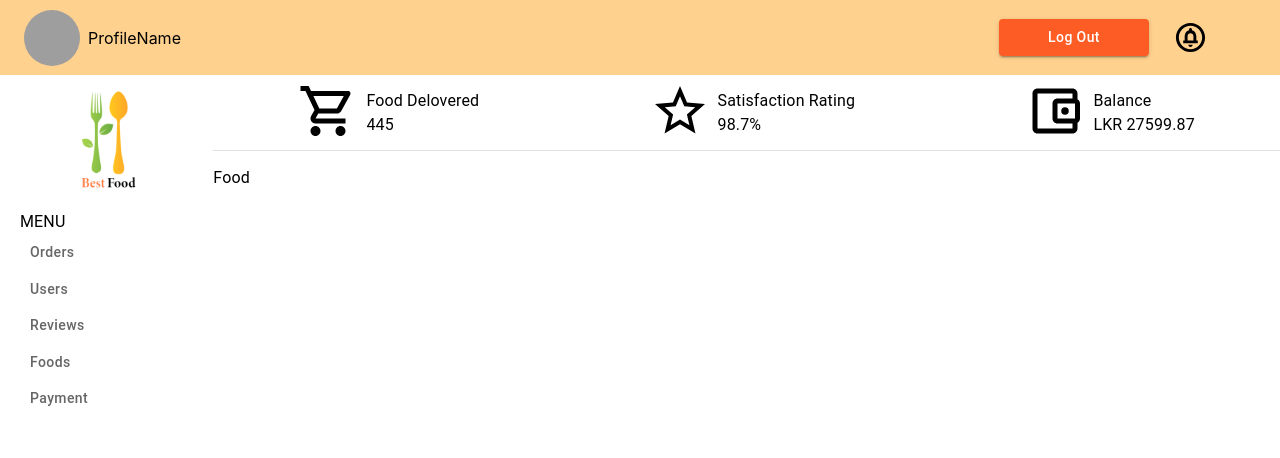
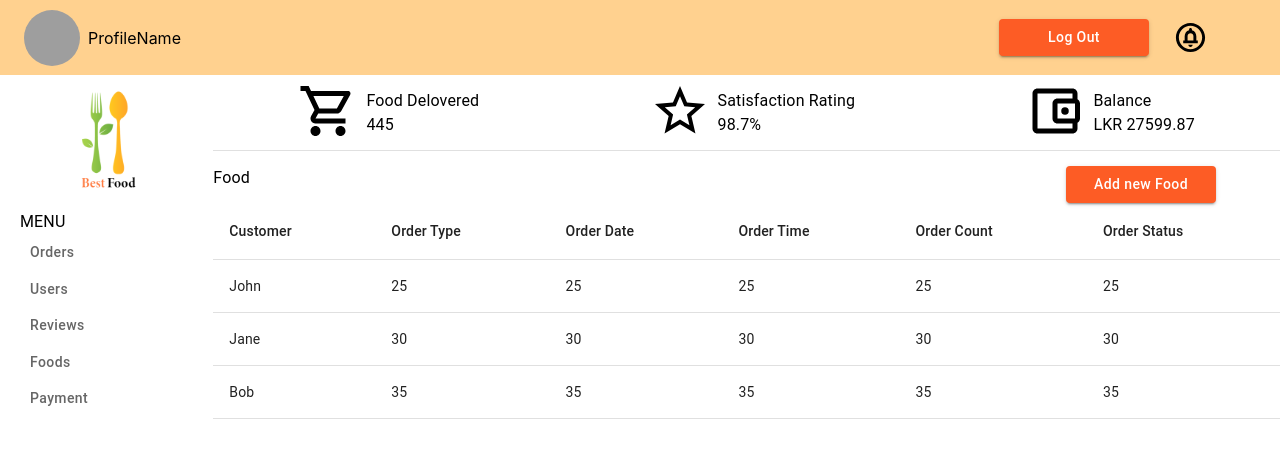
Before and after one commit to shakuvi/final-project-web-frontend, a React (Create React App) app: page /foods in a window 1280 px wide. Shown: the top 458 px of the page. Built offline with nearby package versions, Linux system fonts and the light colour scheme; grey boxes are pictures that could not be loaded.

Commit message:
Food drawer componets created

```diff
--- /dev/null
+++ b/src/components/Food/FoodInputboxWithLabel.js
@@ -0,0 +1,23 @@
+import { TextField, Typography } from "@mui/material";
+import React from "react";
+
+export default function FoodInputboxWithLabel({ info }) {
+  return (
+    <div>
+      <div style={{ textAlign: "left" }}>
+        <Typography>{info.label}</Typography>
+        <TextField
+          fullWidth
+          sx={{
+            border: "2px solid #000000",
+            borderRadius: 1,
+            "& .MuiOutlinedInput-root.Mui-focused .MuiOutlinedInput-notchedOutline":
+              {
+                borderColor: "transparent",
+              },
+          }}
+        />
+      </div>
+    </div>
+  );
+}
--- /dev/null
+++ b/src/layouts/Food/Food.js
@@ -0,0 +1,79 @@
+import React from "react";
+import {
+  Drawer,
+  Table,
+  TableBody,
+  TableCell,
+  TableHead,
+  TableRow,
+} from "@mui/material";
+import FoodDrawer from "./FoodDrawer";
+
+const rows = [
+  { id: 1, name: "John", age: 25 },
+  { id: 2, name: "Jane", age: 30 },
+  { id: 3, name: "Bob", age: 35 },
+];
+
+export default function Food() {
+  const [selectedRow, setSelectedRow] = React.useState(null);
+  const [drawerOpen, setDrawerOpen] = React.useState(false);
+
+  const toggleDrawer = () => {
+    setDrawerOpen(!drawerOpen);
+  };
+  return (
+    <div>
+      <Table>
+        <TableHead>
+          <TableRow>
+            <TableCell>Customer</TableCell>
+            <TableCell>Order Type</TableCell>
+            <TableCell>Order Date</TableCell>
+            <TableCell>Order Time</TableCell>
+            <TableCell>Order Count</TableCell>
+            <TableCell>Order Status</TableCell>
+          </TableRow>
+        </TableHead>
+        <TableBody>
+          {rows.map((row, key) => (
+            <TableRow
+              key={key}
+              hover
+              onClick={() => {
+                setSelectedRow(row);
+                toggleDrawer();
+              }}
+              style={selectedRow === row ? { backgroundColor: "#F8E6CC" } : {}}
+            >
+              <TableCell>{row.name}</TableCell>
+              <TableCell>{row.age}</TableCell>
+              <TableCell>{row.age}</TableCell>
+              <TableCell>{row.age}</TableCell>
+              <TableCell>{row.age}</TableCell>
+              <TableCell>{row.age}</TableCell>
+            </TableRow>
+          ))}
+        </TableBody>
+      </Table>
+      <Drawer
+        anchor="right"
+        open={drawerOpen}
+        onClose={toggleDrawer}
+        PaperProps={{
+          sx: {
+            backgroundColor: "#F7EEE2",
+          },
+        }}
+        sx={{
+          "& .MuiBackdrop-root": {
+            backgroundColor: "transparent",
+          },
+        }}
+      >
+        <FoodDrawer />
+        <div style={{ width: 450 }}></div>
+      </Drawer>
+    </div>
+  );
+}
--- /dev/null
+++ b/src/layouts/Food/FoodDrawer.js
@@ -0,0 +1,35 @@
+import { Avatar, Typography } from "@mui/material";
+import React from "react";
+import FoodInputboxWithLabel from "../../components/Food/FoodInputboxWithLabel";
+
+export default function FoodDrawer() {
+  return (
+    <div>
+      <Typography>Food Details</Typography>
+      <div
+        style={{
+          display: "flex",
+          justifyContent: "center",
+          paddingTop: 15,
+        }}
+      >
+        <Avatar
+          alt="Remy Sharp"
+          src="/static/images/avatar/1.jpg"
+          sx={{ width: 180, height: 180 }}
+        />
+      </div>
+      <div
+        style={{
+          marginLeft: "auto",
+          marginRight: "auto",
+          width: "90%",
+          textAlign: "center",
+        }}
+      >
+        <FoodInputboxWithLabel info={{ label: "Name" }} />
+        <FoodInputboxWithLabel info={{ label: "Price" }} />
+      </div>
+    </div>
+  );
+}
--- a/src/layouts/Food/FoodLayout.js
+++ b/src/layouts/Food/FoodLayout.js
@@ -1,10 +1,21 @@
 import React from "react";
 import { Typography } from "@mui/material";
+import Food from "./Food";
+import Grid2 from "@mui/material/Unstable_Grid2/Grid2";
+import UserButton from "../../components/user/UserButton";
 
 export default function FoodLayout() {
   return (
     <div style={{ textAlign: "left" }}>
-      <Typography>Food</Typography>
+      <Grid2 container justifyContent="space-between" pr={8}>
+        <Grid2 item>
+          <Typography>Food</Typography>
+        </Grid2>
+        <Grid2 item>
+          <UserButton info={"Add new Food"} />
+        </Grid2>
+      </Grid2>
+      <Food />
     </div>
   );
 }
```
